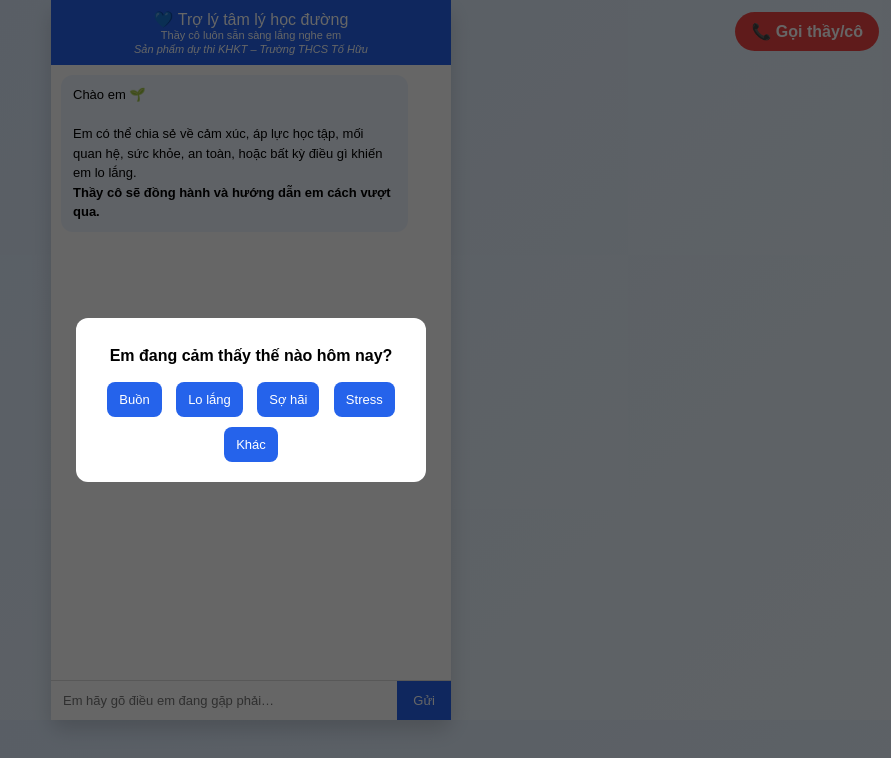
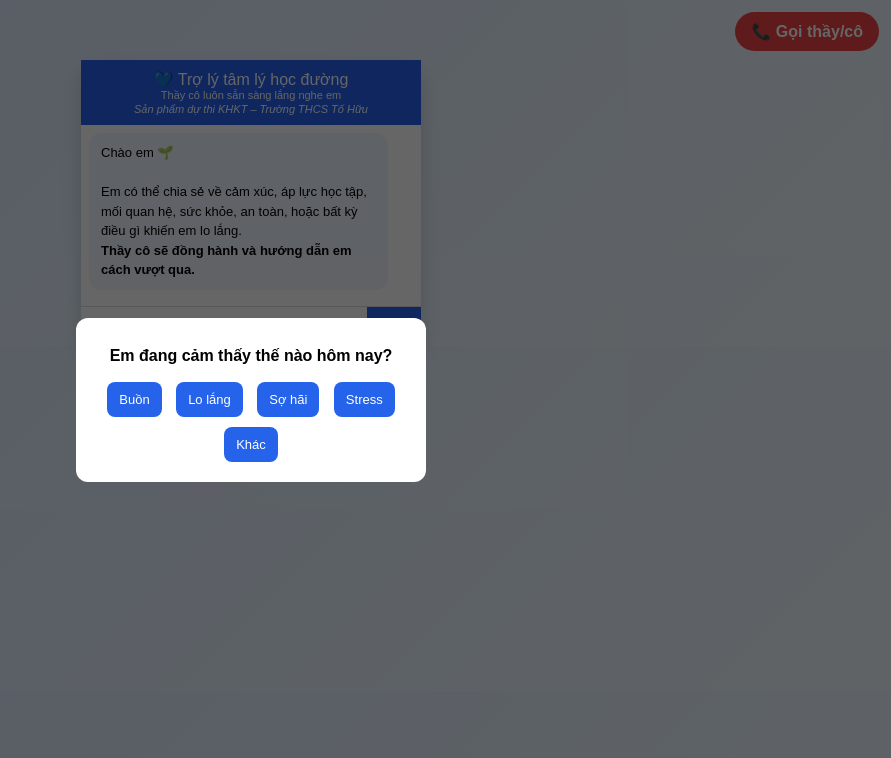
Before and after one commit to truongvanhieu011096/trolychiasehocduong, a plain HTML site: page index.html in a window 1280 px wide. Shown: the whole page, without its empty margins (389-1280 px from the left). Drawn offline with Linux system fonts and the light colour scheme.

Commit message:
Update style.css

```diff
--- a/style.css
+++ b/style.css
@@ -7,7 +7,6 @@ body {
     justify-content: center;
 }
 
-/* Nút gọi thầy/cô */
 .call-btn {
     position: fixed;
     top: 12px;
@@ -21,7 +20,6 @@ body {
     z-index: 1001;
 }
 
-/* Popup */
 .popup {
     position: fixed;
     top:0; left:0; right:0; bottom:0;
@@ -57,19 +55,18 @@ body {
     font-size: 13px;
 }
 
-/* Chat container */
 .chat-container {
     width: 100%;
-    max-width: 400px; /* nhỏ hơn trước */
+    max-width: 340px;
     background: white;
     border-radius: 12px;
     box-shadow: 0 10px 20px rgba(0,0,0,0.15);
     display: flex;
     flex-direction: column;
-    height: 90vh; /* chiều dài đầy màn hình, scroll chat-box */
+    height: auto;
+    margin-top: 60px;
 }
 
-/* Header */
 .chat-header {
     background: #2563eb;
     color: white;
@@ -88,17 +85,16 @@ body {
     margin-top: 2px;
 }
 
-/* Chat box */
 .chat-box {
     flex: 1;
-    padding: 10px;
+    padding: 8px;
     overflow-y: auto;
-    min-height: 200px;
-    max-height: calc(90vh - 120px); /* phù hợp điện thoại */
+    max-height: 60vh;
+    scroll-behavior: smooth;
 }
 
 .bot, .user {
-    margin-bottom: 10px;
+    margin-bottom: 8px;
     padding: 10px 12px;
     border-radius: 12px;
     max-width: 85%;
@@ -114,10 +110,13 @@ body {
     text-align: right;
 }
 
-/* Input */
 .chat-input {
     display: flex;
     border-top: 1px solid #ddd;
+    position: sticky;
+    bottom: 0;
+    background: white;
+    z-index: 10;
 }
 
 .chat-input input {
```
